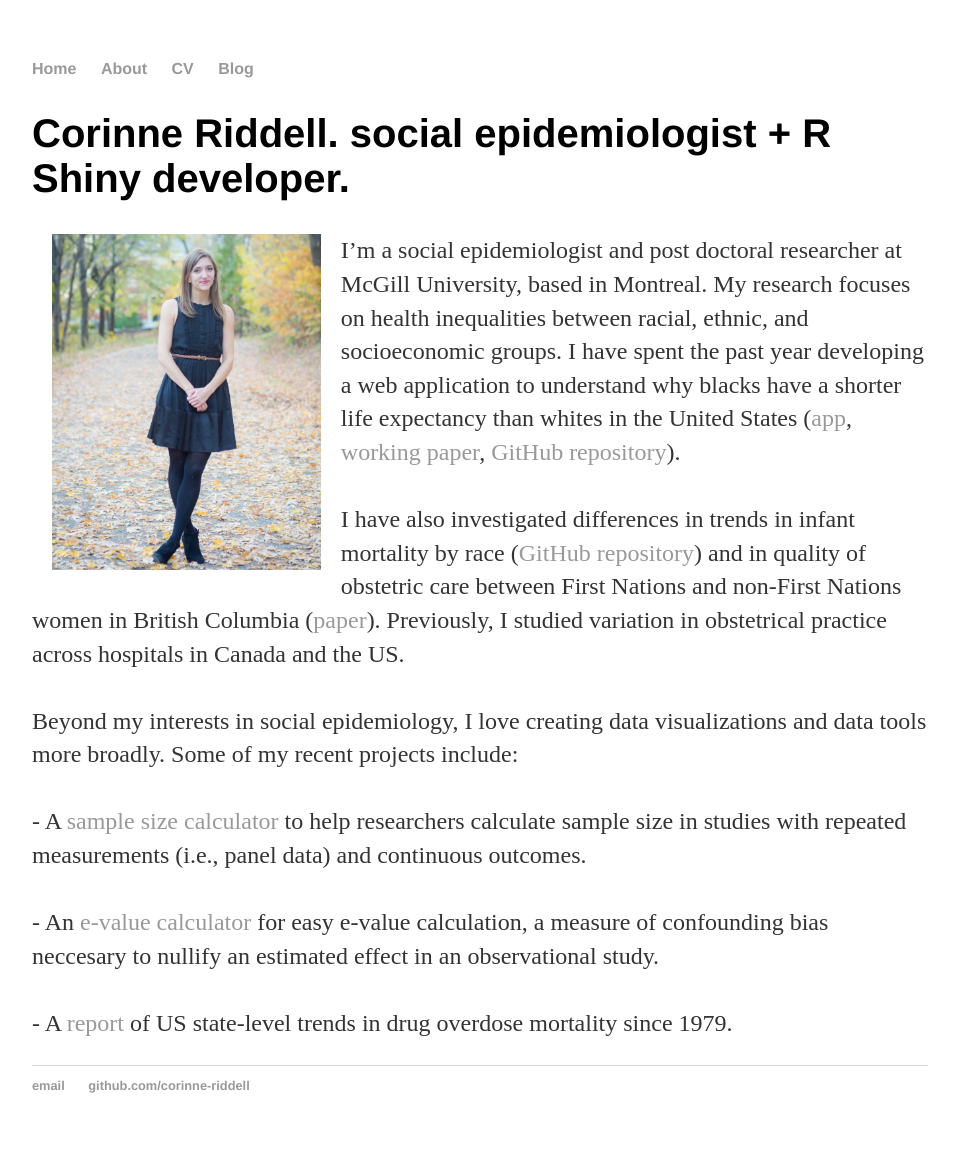
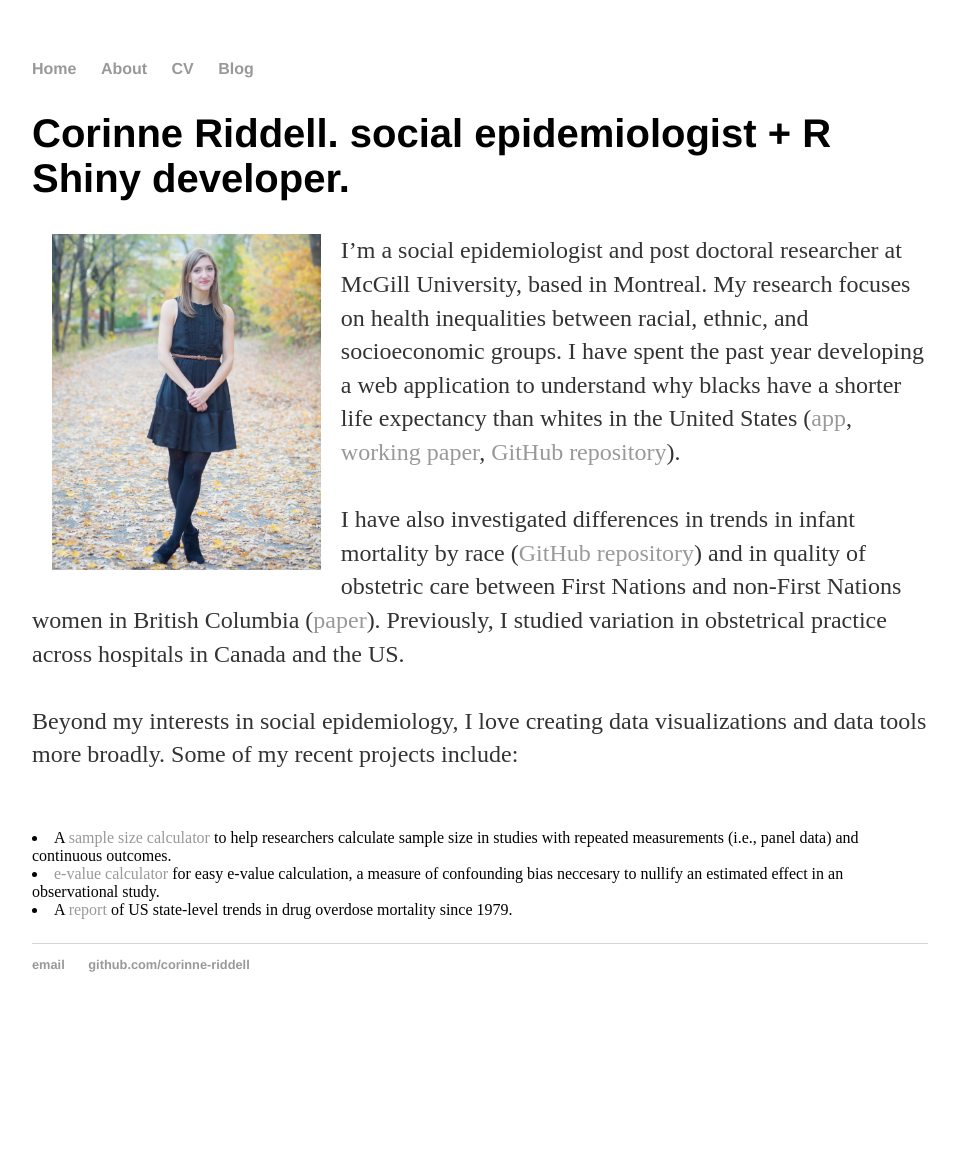
Before and after one commit to corinne-riddell/corinne-riddell.github.io, a Jekyll site: the page built from index.html, in a window 1280 px wide. Shown: the whole page, without its empty margins (160-1119 px from the left). Built offline with Jekyll 4.4.1, drawn with Linux system fonts in a browser that asks for light colours; after the commit the page ends 1032 px from its top, so only the background shows below that.

Commit message:
add list tags

```diff
--- a/index.html
+++ b/index.html
@@ -7,7 +7,7 @@ title: Corinne Riddell, PhD Epidemiologist
 	<p><img src="CorinneStanding.jpg" alt="Corinne Riddell" hspace=20 width="30%" style="float:left;"/>I’m a social epidemiologist and post doctoral researcher at McGill University, based in Montreal. My research focuses on health inequalities between racial, ethnic, and socioeconomic groups. I have spent the past year developing a web application to understand why blacks have a shorter life expectancy than whites in the United States (<a href="https://corinne-riddell.shinyapps.io/black-white-life-expectancy/">app</a>, <a href="http://biorxiv.org/content/early/2017/05/25/140152">working paper</a>, <a href="https://github.com/corinne-riddell/BlackWhiteMortalityGap">GitHub repository</a>).<br/><br/>
 		I have also investigated differences in trends in infant mortality by race (<a href="https://github.com/corinne-riddell/InfantMortality">GitHub repository</a>) and in quality of obstetric care between First Nations and non-First Nations women in British Columbia (<a href="http://www.cmaj.ca/content/188/2/E36.long">paper</a>). Previously, I studied variation in obstetrical practice across hospitals in Canada and the US.<br/><br/>
 		Beyond my interests in social epidemiology, I love creating data visualizations and data tools more broadly. Some of my recent projects include:<br/><br/>
-		- A <a href="https://corinne-riddell.shinyapps.io/mcgilleboh-samplesizecalculator/">sample size calculator</a> to help researchers calculate sample size in studies with repeated measurements (i.e., panel data) and continuous outcomes.<br/><br/>
-		- An <a href="https://corinne-riddell.shinyapps.io/e-value-calculator/">e-value calculator</a> for easy e-value calculation, a measure of confounding bias neccesary to nullify an estimated effect in an observational study.<br/><br/>
-		- A <a href="http://rpubs.com/corinne-riddell/283316">report</a> of US state-level trends in drug overdose mortality since 1979.</p>
+		<li>A <a href="https://corinne-riddell.shinyapps.io/mcgilleboh-samplesizecalculator/">sample size calculator</a> to help researchers calculate sample size in studies with repeated measurements (i.e., panel data) and continuous outcomes.</li>
+		<li><a href="https://corinne-riddell.shinyapps.io/e-value-calculator/">e-value calculator</a> for easy e-value calculation, a measure of confounding bias neccesary to nullify an estimated effect in an observational study.</li>
+		<li>A <a href="http://rpubs.com/corinne-riddell/283316">report</a> of US state-level trends in drug overdose mortality since 1979.</li></p>
 </div><!-- /.blurb -->
```
